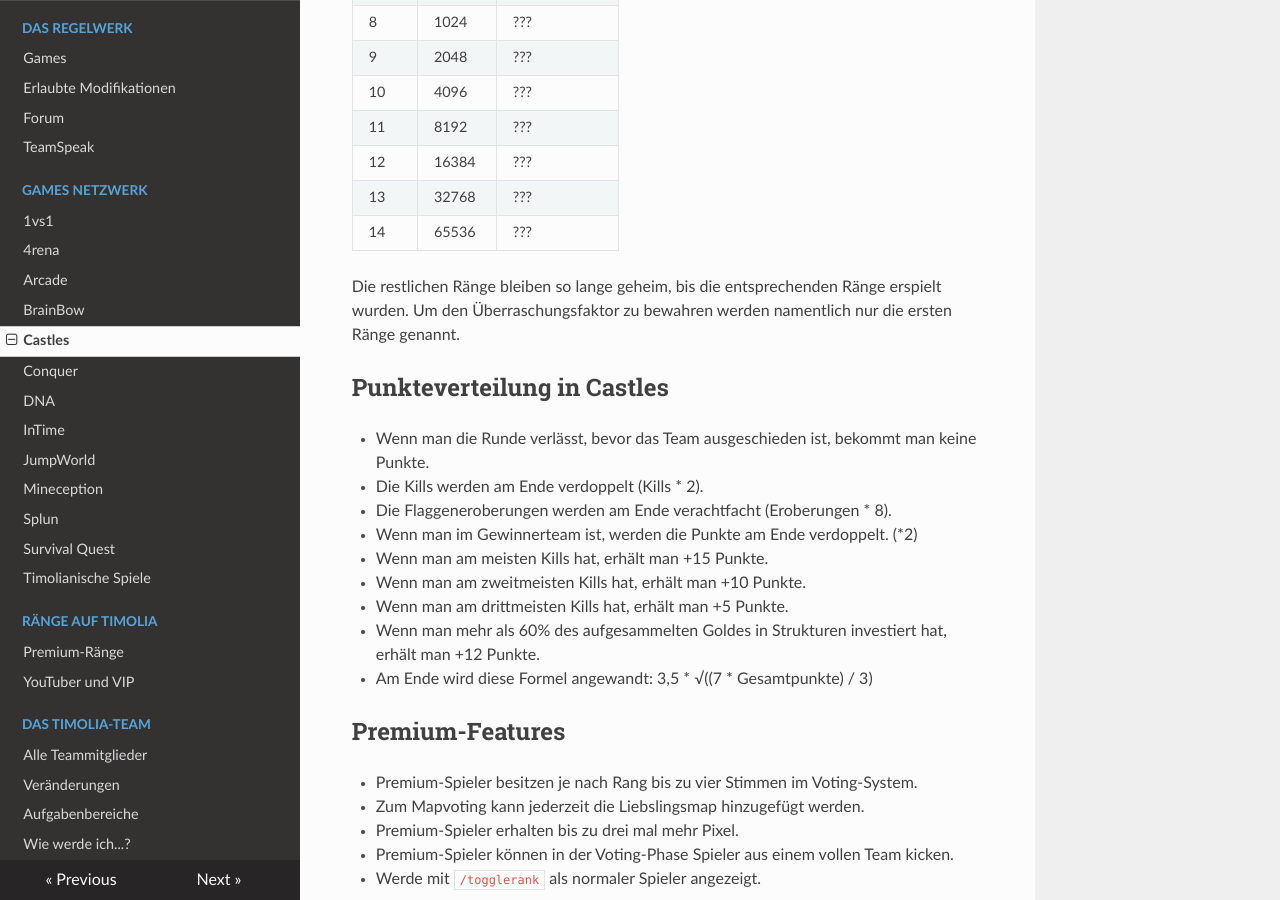
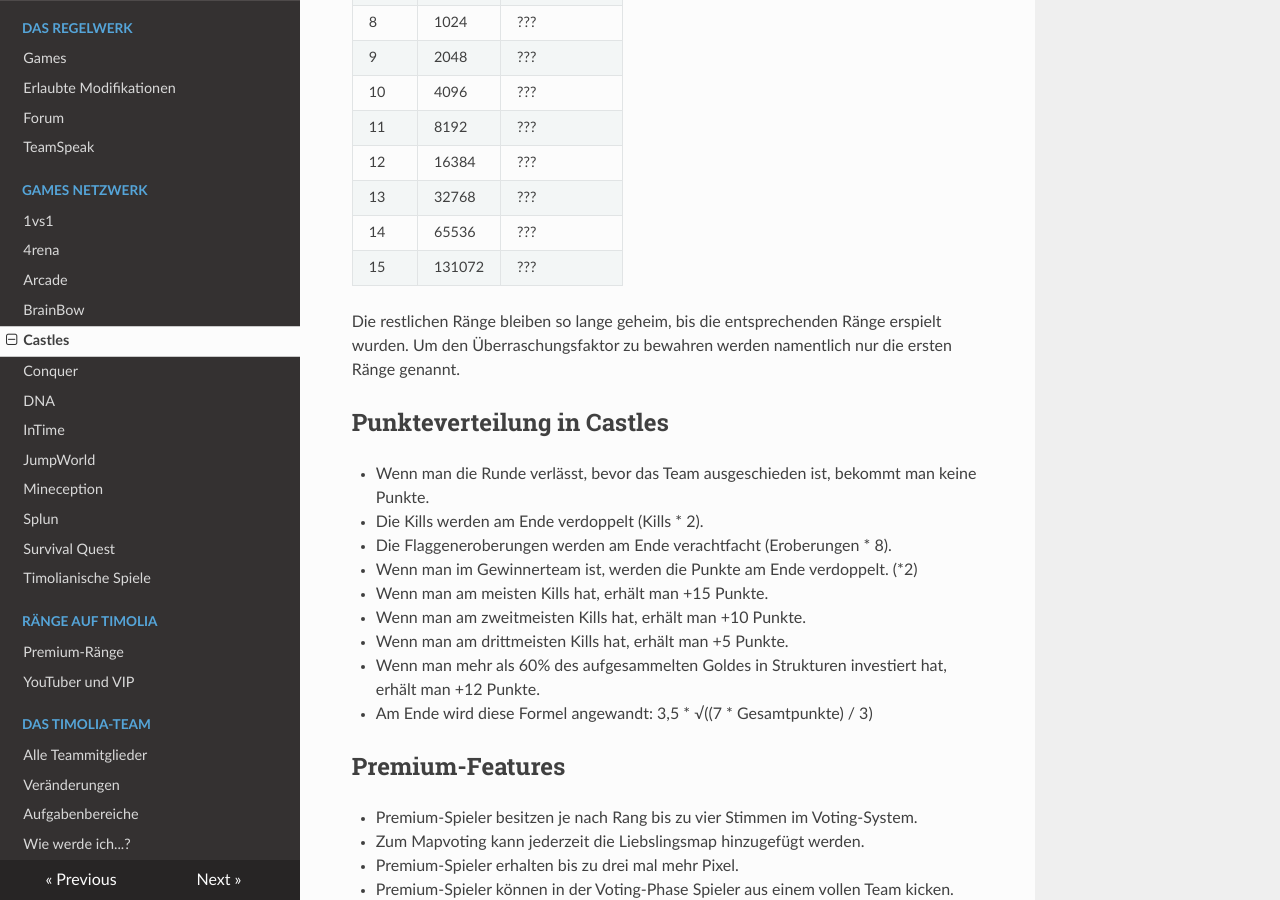
Before and after one commit to TimoliaDE/HowTo, an MkDocs documentation site: the page built from docs/games/castles.md, in a window 1280 px wide and 900 px high, scrolled down 1189 px. Built offline with MkDocs 1.6.1, drawn with Linux system fonts in a browser that asks for light colours; nearby versions of some CDN libraries; old or Windows-style settings are respelled for this version of MkDocs.

Commit message:
Update castles.md

```diff
--- a/docs/games/castles.md
+++ b/docs/games/castles.md
@@ -32,6 +32,7 @@ in seiner eigenen Burg.
 | 12 | 16384 | ??? |
 | 13 | 32768 | ??? |
 | 14 | 65536 | ??? |
+| 15 | 131072 | ??? |
 
 Die restlichen Ränge bleiben so lange geheim, bis die entsprechenden Ränge erspielt wurden. Um den Überraschungsfaktor zu bewahren werden namentlich nur die ersten Ränge genannt.
 
```
